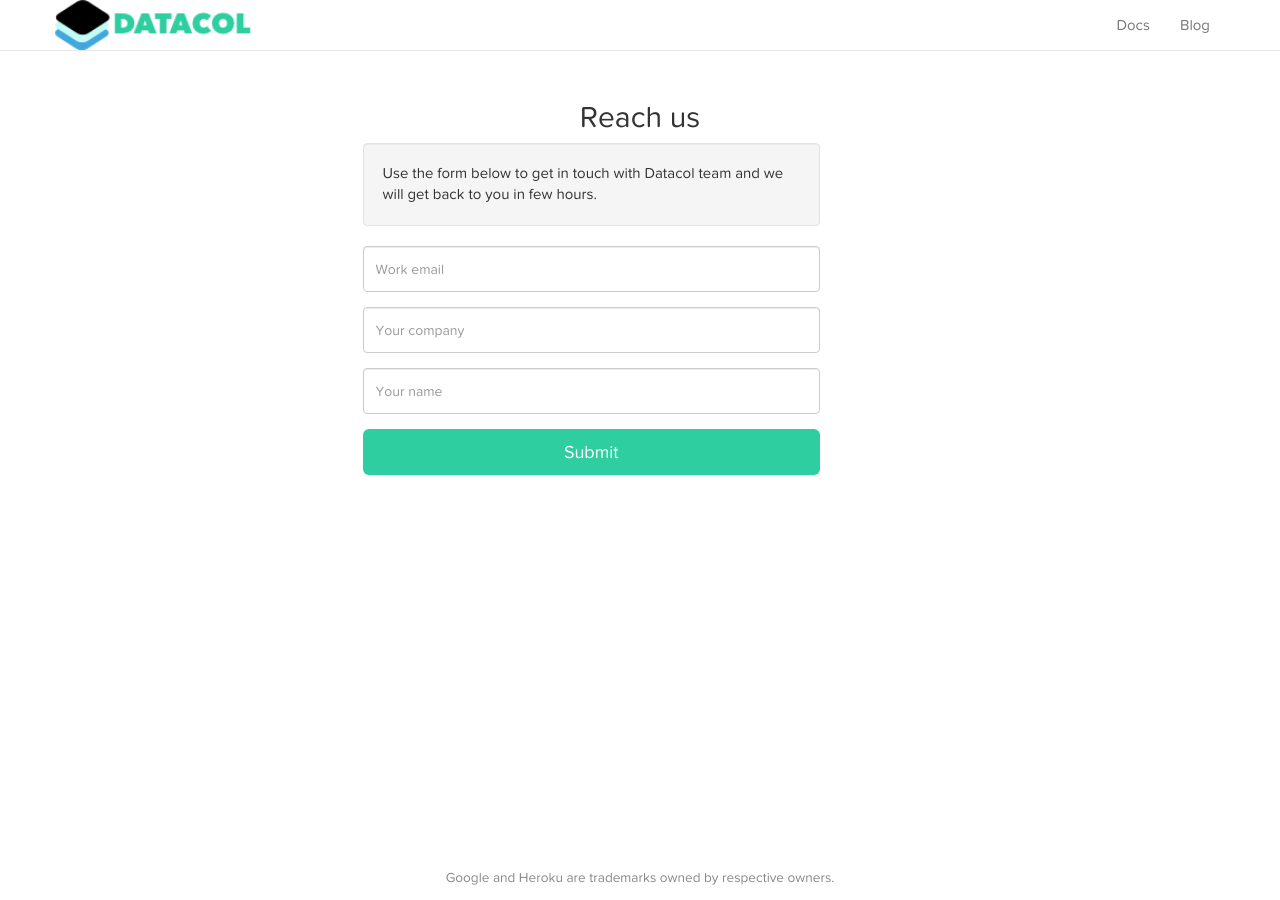
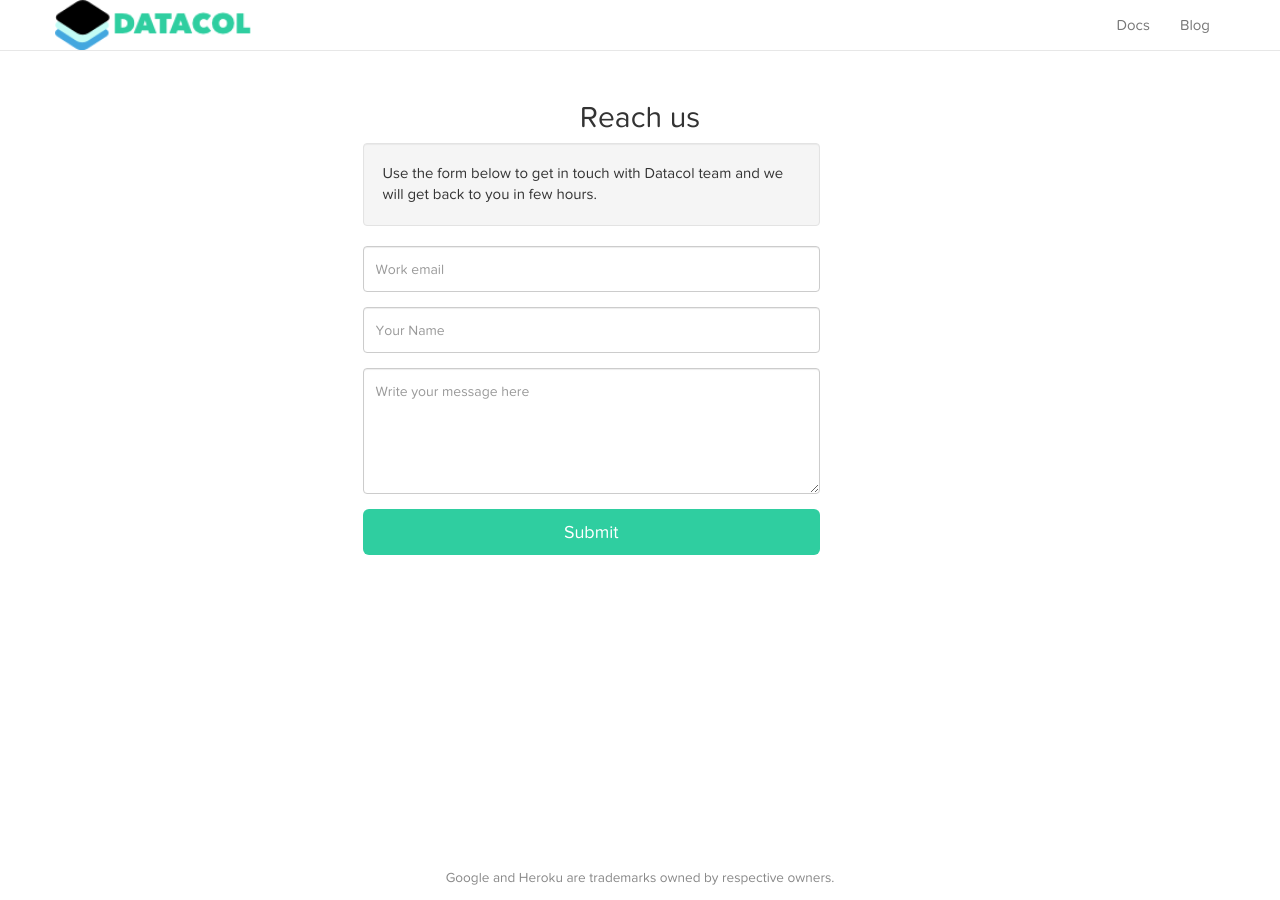
Before and after one commit to datacol-io/datacol-io.github.io, a Jekyll site: the page built from contact.html, in a window 1280 px wide and 900 px high. Built offline with Jekyll 4.4.1, drawn with Linux system fonts in a browser that asks for light colours.

Commit message:
Fixing contact us form

```diff
--- a/contact.html
+++ b/contact.html
@@ -19,11 +19,11 @@ title: Demo | Datacol
         </div>
 
         <div class="form-group">
-          <input type="text" name="company" class="form-control" placeholder="Your company">
+          <input type="text" name="name" class="form-control" placeholder="Your Name">
         </div>
 
         <div class="form-group">
-          <input type="text" name="name" class="form-control" placeholder="Your name">
+          <textarea name="message" rows=5 class="form-control" placeholder="Write your message here"></textarea>
         </div>
 
         <input type="submit" class="btn btn-lg btn-block bg-green" />
--- a/js/app.js
+++ b/js/app.js
@@ -34,7 +34,7 @@
   }
 
   var contactForm = function(selector){
-    var formUrl = 'http://getsimpleform.com/messages/ajax?form_api_token=88ed0c44bcf06188fac43ee443f49fa2';
+    var formUrl = 'https://getsimpleform.com/messages/ajax?form_api_token=88ed0c44bcf06188fac43ee443f49fa2';
     var form = $(selector);
 
     form.on('submit', function(e){
```
